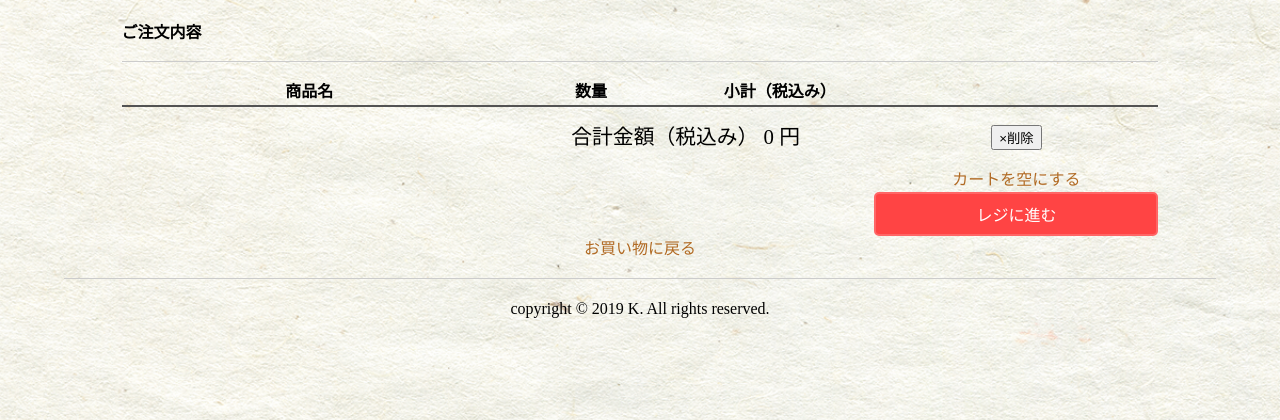
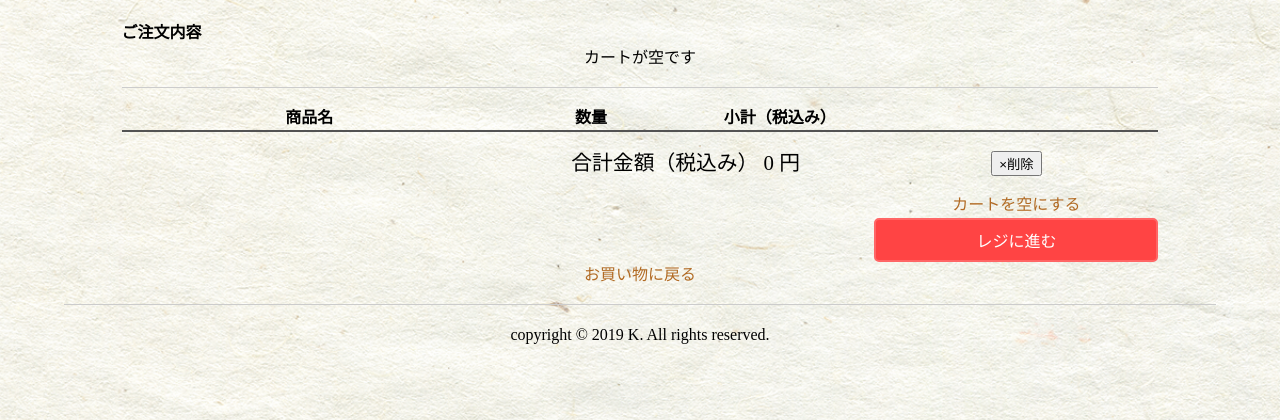
Before and after one commit to kiipoyon/mysite, a PHP site: page /tokusan/buy in a window 1280 px wide. Shown: the part 241-661 px from the top of the page. Run offline with PHP 8.4, Linux system fonts and the light colour scheme.

Commit message:
Add files via upload

```diff
--- a/HEW/view/buyView.php
+++ b/HEW/view/buyView.php
@@ -58,6 +58,7 @@
 <main>
 <div class="main">
   <h1 class="h_1">ご注文内容</h1>
+  <p class="cart"><?php echo $cart ?></p>
 <hr>
           <table class="cart_t">
             <tr>
```
